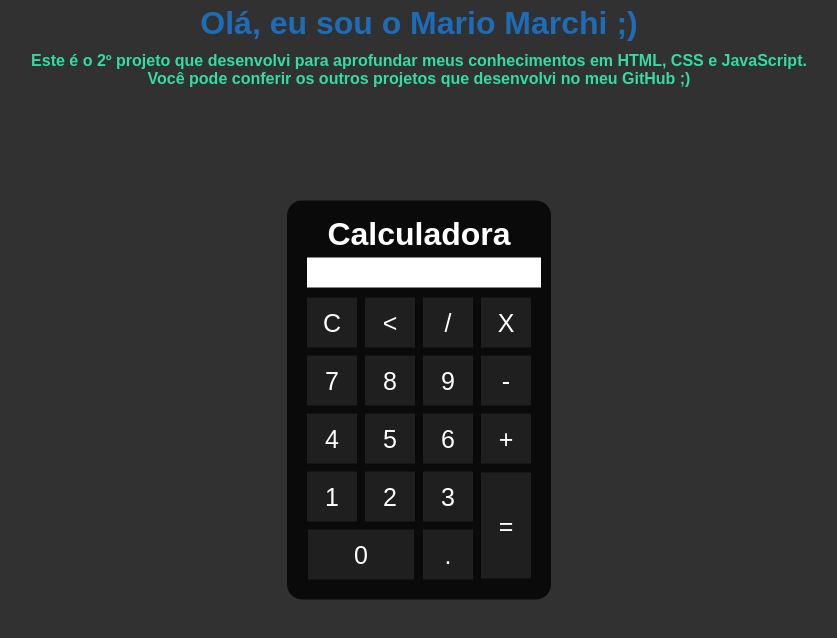
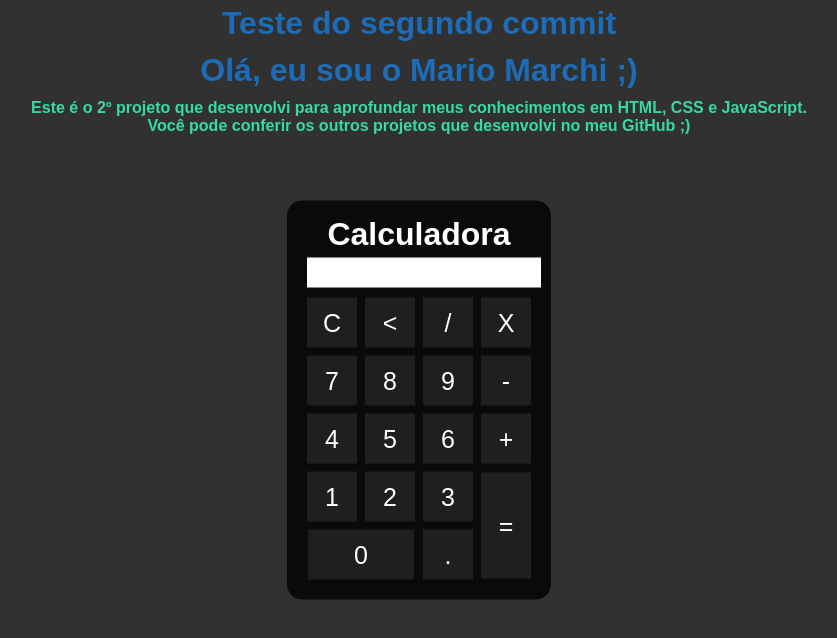
Before and after one commit to mariomarchi/calculadora, a plain HTML site: page index.html in a window 1280 px wide. Shown: the whole page, without its empty margins (221-1058 px from the left). Drawn offline with Linux system fonts and the light colour scheme.

Commit message:
Segundo commit

```diff
--- a/index.html
+++ b/index.html
@@ -14,6 +14,7 @@
 </head>
 <body>
     <div class="background">
+        <h1>Teste do segundo commit</h1>
         <h1>Olá, eu sou o Mario Marchi ;)</h1>
         <h4>
             Este é o 2º projeto que desenvolvi para aprofundar meus conhecimentos em HTML, CSS e JavaScript.
```
